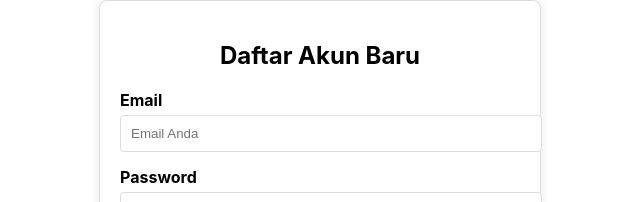
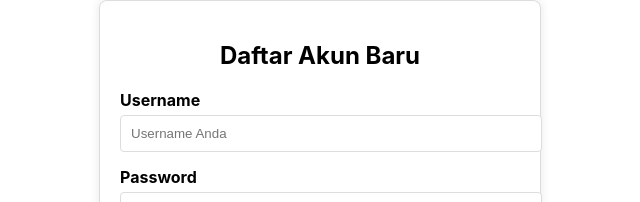
Before and after one commit to sipatir08/yayasann, a React (Create React App) app: page /register in a window 1280 px wide. Shown: the top 202 px of the page, without its empty margins (320-960 px from the left). Built offline with nearby package versions, Linux system fonts and the light colour scheme.

Commit message:
login register

```diff
--- a/src/components/login.js
+++ b/src/components/login.js
@@ -1,15 +1,40 @@
 import React, { useState } from "react";
+import { useNavigate } from "react-router-dom"; // Import useNavigate
 import "../assets/login.css"; // Pastikan file CSS ini sudah ada
 
 const Login = () => {
-  const [email, setEmail] = useState("");
+  const [username, setUsername] = useState("");
   const [password, setPassword] = useState("");
+  const [error, setError] = useState(""); // Untuk menyimpan pesan error
+  const navigate = useNavigate(); // Inisialisasi useNavigate
 
-  const handleSubmit = (e) => {
+  const handleSubmit = async (e) => {
     e.preventDefault();
-    // Logika pengiriman form
-    console.log("Email: ", email);
-    console.log("Password: ", password);
+
+    // Kirim permintaan POST ke backend untuk login
+    try {
+      const response = await fetch("http://localhost:8082/login", {
+        method: "POST",
+        headers: {
+          "Content-Type": "application/json",
+        },
+        body: JSON.stringify({ username, password }), // Mengirim data ke backend
+      });
+
+      const data = await response.json();
+
+      if (response.ok) {
+        // Jika login berhasil, simpan token dan arahkan ke halaman utama
+        localStorage.setItem("token", data.token); // Menyimpan token di localStorage
+        navigate("/"); // Arahkan ke halaman utama atau dashboard
+      } else {
+        // Tampilkan pesan error jika login gagal
+        setError(data.message || "Username atau password salah");
+      }
+    } catch (error) {
+      console.error("Error during login:", error);
+      setError("Username atau password salah");
+    }
   };
 
   return (
@@ -18,15 +43,15 @@ const Login = () => {
         <h2 className="login-title">Login</h2>
         <form onSubmit={handleSubmit}>
           <div className="input-group">
-            <label htmlFor="email">Email Address</label>
+            <label htmlFor="username">Username</label>
             <input
-              type="email"
-              id="email"
-              name="email"
-              value={email}
-              onChange={(e) => setEmail(e.target.value)}
+              type="text"
+              id="username"
+              name="username"
+              value={username}
+              onChange={(e) => setUsername(e.target.value)}
               required
-              placeholder="Enter your email"
+              placeholder="Enter your username"
             />
           </div>
           <div className="input-group">
@@ -41,6 +66,7 @@ const Login = () => {
               placeholder="Enter your password"
             />
           </div>
+          {error && <p className="error-message">{error}</p>} {/* Tampilkan pesan error */}
           <button type="submit" className="login-btn">Login</button>
         </form>
 
--- a/src/components/register.js
+++ b/src/components/register.js
@@ -5,7 +5,7 @@ import axios from "axios";
 
 const Register = () => {
   axios.defaults.withCredentials = true; ///
-  const [email, setEmail] = useState("");
+  const [username, setUsername] = useState("");
   const [password, setPassword] = useState("");
   const [error, setError] = useState("");
   const [isLoading, setIsLoading] = useState(false);
@@ -17,14 +17,14 @@ const Register = () => {
     setIsLoading(true);
 
     // Validasi input
-    if (!email || !password) {
-      setError("Email dan password harus diisi");
+    if (!username || !password) {
+      setError("Username dan password harus diisi");
       setIsLoading(false);
       return;
     }
 
     const values = {
-      email: email,
+      username: username,
       password: password,
     };
 
@@ -47,13 +47,13 @@ const Register = () => {
       <h2>Daftar Akun Baru</h2>
       <form onSubmit={handleRegister} className="register-form">
         <div className="form-group">
-          <label htmlFor="email">Email</label>
+          <label htmlFor="username">Username</label>
           <input
-            type="email"
-            id="email"
-            value={email}
-            onChange={(e) => setEmail(e.target.value)}
-            placeholder="Email Anda"
+            type="username"
+            id="username"
+            value={username}
+            onChange={(e) => setUsername(e.target.value)}
+            placeholder="Username Anda"
             required
           />
         </div>
```
